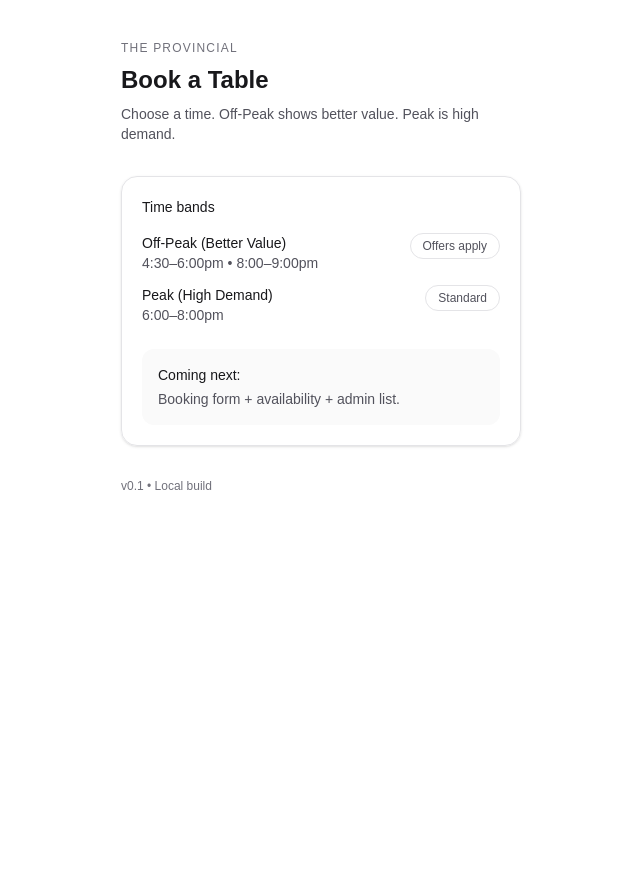
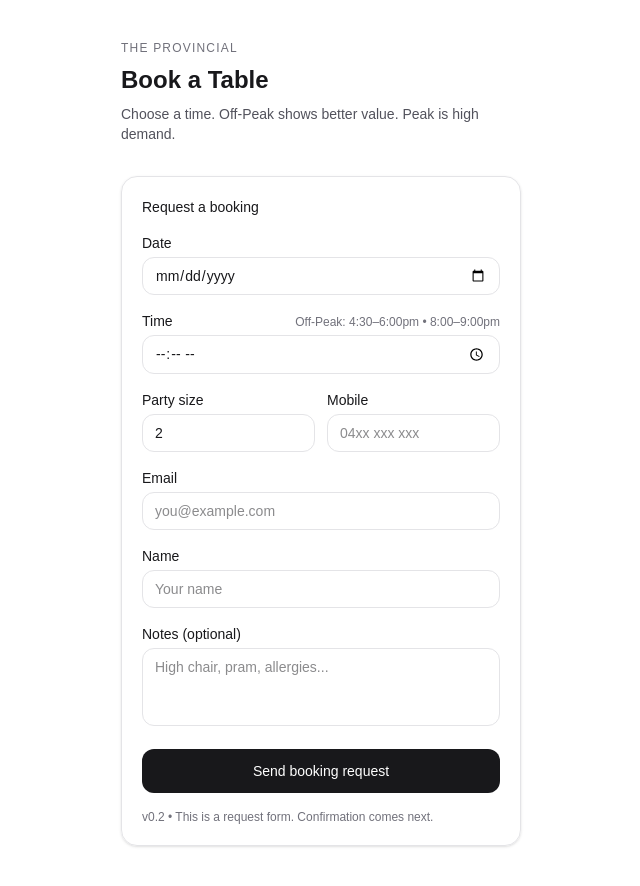
Before and after one commit to jtodaro-beep/provincial-bookings, a Next.js app: page / in a window 1280 px wide. Shown: the whole page, without its empty margins (319-959 px from the left). Before the commit the page ends 800 px from the top, so only its background shows below. Built offline with nearby package versions, Linux system fonts and the light colour scheme.

Commit message:
Add booking form with email field

```diff
--- a/app/page.tsx
+++ b/app/page.tsx
@@ -1,4 +1,112 @@
+"use client";
+
+import { useMemo, useState } from "react";
+import { z } from "zod";
+
+const BookingSchema = z.object({
+  date: z.string().min(1, "Choose a date"),
+  time: z.string().min(1, "Choose a time"),
+  partySize: z.coerce.number().int().min(1).max(20),
+  name: z.string().min(2, "Enter your name"),
+  mobile: z.string().min(6, "Enter a mobile number"),
+  email: z.string().email("Enter a valid email"),
+  notes: z.string().optional(),
+});
+
+type Booking = z.infer<typeof BookingSchema>;
+
+const OFF_PEAK = [
+  { start: "16:30", end: "18:00" },
+  { start: "20:00", end: "21:00" },
+];
+
+function isOffPeak(time: string) {
+  return OFF_PEAK.some(({ start, end }) => time >= start && time < end);
+}
+
+function labelFor(time: string) {
+  return isOffPeak(time) ? "Off-Peak (Better Value)" : "Peak (High Demand)";
+}
+
 export default function Home() {
+  const [submitted, setSubmitted] = useState<Booking | null>(null);
+  const [errors, setErrors] = useState<Record<string, string>>({});
+  const [form, setForm] = useState<Booking>({
+    date: "",
+    time: "",
+    partySize: 2,
+    name: "",
+    mobile: "",
+    email: "",
+    notes: "",
+  });
+
+  const band = useMemo(() => (form.time ? labelFor(form.time) : ""), [form.time]);
+
+  function onChange<K extends keyof Booking>(key: K, value: Booking[K]) {
+    setForm((f) => ({ ...f, [key]: value }));
+    setErrors((e) => {
+      const copy = { ...e };
+      delete copy[key as string];
+      return copy;
+    });
+  }
+
+  async function onSubmit(e: React.FormEvent) {
+    e.preventDefault();
+    setErrors({});
+
+    const parsed = BookingSchema.safeParse(form);
+    if (!parsed.success) {
+      const next: Record<string, string> = {};
+      for (const issue of parsed.error.issues) {
+        const field = issue.path[0]?.toString() ?? "form";
+        if (!next[field]) next[field] = issue.message;
+      }
+      setErrors(next);
+      return;
+    }
+
+    // Phase 6 will send to database / email / admin dashboard.
+    setSubmitted(parsed.data);
+  }
+
+  if (submitted) {
+    return (
+      <main className="min-h-screen bg-white text-zinc-900">
+        <div className="mx-auto max-w-md px-6 py-10">
+          <p className="text-xs tracking-widest text-zinc-500">THE PROVINCIAL</p>
+          <h1 className="mt-2 text-2xl font-semibold">Booking Request Sent</h1>
+          <p className="mt-2 text-sm text-zinc-600">
+            We’ll confirm shortly. If it’s urgent, call the venue.
+          </p>
+
+          <div className="mt-8 rounded-2xl border border-zinc-200 p-5 shadow-sm">
+            <div className="space-y-2 text-sm">
+              <Row label="Date" value={submitted.date} />
+              <Row label="Time" value={submitted.time} />
+              <Row label="Party" value={`${submitted.partySize}`} />
+              <Row label="Name" value={submitted.name} />
+              <Row label="Mobile" value={submitted.mobile} />
+              <Row label="Email" value={submitted.email} />
+              <Row label="Time band" value={labelFor(submitted.time)} />
+              {submitted.notes ? <Row label="Notes" value={submitted.notes} /> : null}
+            </div>
+          </div>
+
+          <button
+            onClick={() => setSubmitted(null)}
+            className="mt-6 w-full rounded-xl bg-zinc-900 px-4 py-3 text-sm font-medium text-white hover:bg-zinc-800"
+          >
+            Make another booking
+          </button>
+
+          <p className="mt-6 text-xs text-zinc-500">v0.2 • Live</p>
+        </div>
+      </main>
+    );
+  }
+
   return (
     <main className="min-h-screen bg-white text-zinc-900">
       <div className="mx-auto max-w-md px-6 py-10">
@@ -11,42 +119,129 @@ export default function Home() {
         </header>
 
         <section className="rounded-2xl border border-zinc-200 p-5 shadow-sm">
-          <h2 className="text-sm font-medium text-zinc-900">Time bands</h2>
+          <h2 className="text-sm font-medium text-zinc-900">Request a booking</h2>
 
-          <div className="mt-4 space-y-3 text-sm">
-            <div className="flex items-start justify-between gap-4">
-              <div>
-                <p className="font-medium">Off-Peak (Better Value)</p>
-                <p className="text-zinc-600">4:30–6:00pm • 8:00–9:00pm</p>
-              </div>
-              <span className="rounded-full border border-zinc-200 px-3 py-1 text-xs text-zinc-600">
-                Offers apply
-              </span>
+          <form onSubmit={onSubmit} className="mt-4 space-y-4">
+            <Field label="Date" error={errors.date}>
+              <input
+                type="date"
+                value={form.date}
+                onChange={(e) => onChange("date", e.target.value)}
+                className="w-full rounded-xl border border-zinc-200 px-3 py-2 text-sm outline-none focus:border-zinc-400"
+              />
+            </Field>
+
+            <Field
+              label="Time"
+              hint={band ? band : "Off-Peak: 4:30–6:00pm • 8:00–9:00pm"}
+              error={errors.time}
+            >
+              <input
+                type="time"
+                value={form.time}
+                onChange={(e) => onChange("time", e.target.value)}
+                className="w-full rounded-xl border border-zinc-200 px-3 py-2 text-sm outline-none focus:border-zinc-400"
+              />
+            </Field>
+
+            <div className="grid grid-cols-2 gap-3">
+              <Field label="Party size" error={errors.partySize}>
+                <input
+                  type="number"
+                  min={1}
+                  max={20}
+                  value={form.partySize}
+                  onChange={(e) => onChange("partySize", e.target.value as any)}
+                  className="w-full rounded-xl border border-zinc-200 px-3 py-2 text-sm outline-none focus:border-zinc-400"
+                />
+              </Field>
+
+              <Field label="Mobile" error={errors.mobile}>
+                <input
+                  inputMode="tel"
+                  placeholder="04xx xxx xxx"
+                  value={form.mobile}
+                  onChange={(e) => onChange("mobile", e.target.value)}
+                  className="w-full rounded-xl border border-zinc-200 px-3 py-2 text-sm outline-none focus:border-zinc-400"
+                />
+              </Field>
             </div>
 
-            <div className="flex items-start justify-between gap-4">
-              <div>
-                <p className="font-medium">Peak (High Demand)</p>
-                <p className="text-zinc-600">6:00–8:00pm</p>
-              </div>
-              <span className="rounded-full border border-zinc-200 px-3 py-1 text-xs text-zinc-600">
-                Standard
-              </span>
-            </div>
-          </div>
+            <Field label="Email" error={errors.email}>
+              <input
+                type="email"
+                inputMode="email"
+                placeholder="you@example.com"
+                value={form.email}
+                onChange={(e) => onChange("email", e.target.value)}
+                className="w-full rounded-xl border border-zinc-200 px-3 py-2 text-sm outline-none focus:border-zinc-400"
+              />
+            </Field>
 
-          <div className="mt-6 rounded-xl bg-zinc-50 p-4">
-            <p className="text-sm font-medium">Coming next:</p>
-            <p className="mt-1 text-sm text-zinc-600">
-              Booking form + availability + admin list.
+            <Field label="Name" error={errors.name}>
+              <input
+                placeholder="Your name"
+                value={form.name}
+                onChange={(e) => onChange("name", e.target.value)}
+                className="w-full rounded-xl border border-zinc-200 px-3 py-2 text-sm outline-none focus:border-zinc-400"
+              />
+            </Field>
+
+            <Field label="Notes (optional)">
+              <textarea
+                rows={3}
+                placeholder="High chair, pram, allergies..."
+                value={form.notes ?? ""}
+                onChange={(e) => onChange("notes", e.target.value)}
+                className="w-full resize-none rounded-xl border border-zinc-200 px-3 py-2 text-sm outline-none focus:border-zinc-400"
+              />
+            </Field>
+
+            <button
+              type="submit"
+              className="w-full rounded-xl bg-zinc-900 px-4 py-3 text-sm font-medium text-white hover:bg-zinc-800"
+            >
+              Send booking request
+            </button>
+
+            <p className="text-xs text-zinc-500">
+              v0.2 • This is a request form. Confirmation comes next.
             </p>
-          </div>
+          </form>
         </section>
-
-        <footer className="mt-8 text-xs text-zinc-500">
-          v0.1 • Local build
-        </footer>
       </div>
     </main>
   );
 }
+
+function Field({
+  label,
+  hint,
+  error,
+  children,
+}: {
+  label: string;
+  hint?: string;
+  error?: string;
+  children: React.ReactNode;
+}) {
+  return (
+    <div>
+      <div className="flex items-baseline justify-between gap-3">
+        <label className="text-sm font-medium text-zinc-900">{label}</label>
+        {hint ? <span className="text-xs text-zinc-500">{hint}</span> : null}
+      </div>
+      <div className="mt-1">{children}</div>
+      {error ? <p className="mt-1 text-xs text-red-600">{error}</p> : null}
+    </div>
+  );
+}
+
+function Row({ label, value }: { label: string; value: string }) {
+  return (
+    <div className="flex items-start justify-between gap-4">
+      <span className="text-zinc-500">{label}</span>
+      <span className="font-medium text-zinc-900">{value}</span>
+    </div>
+  );
+}
```
